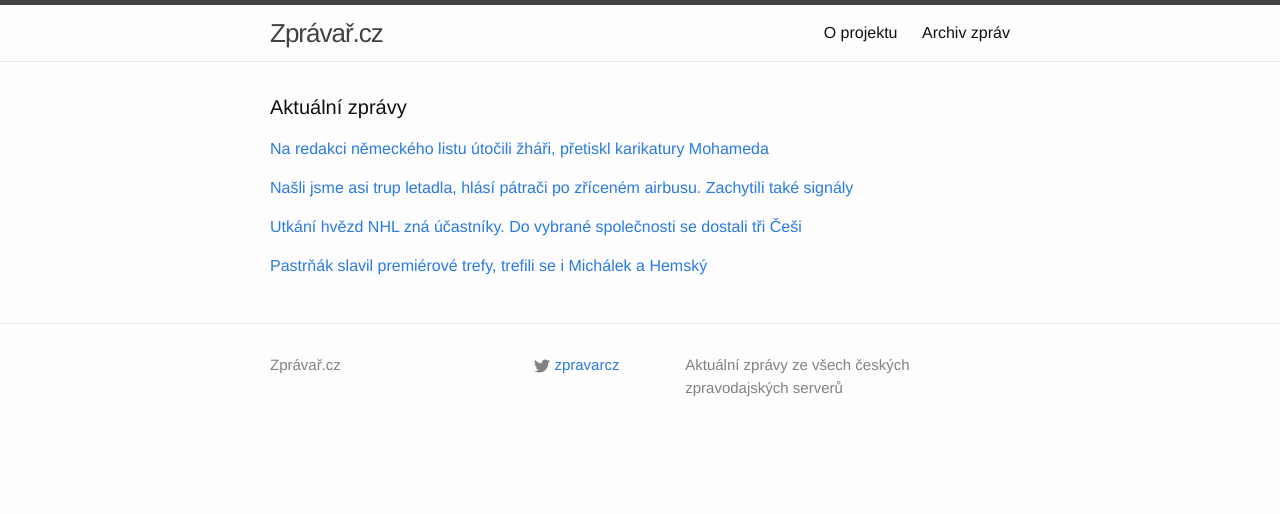
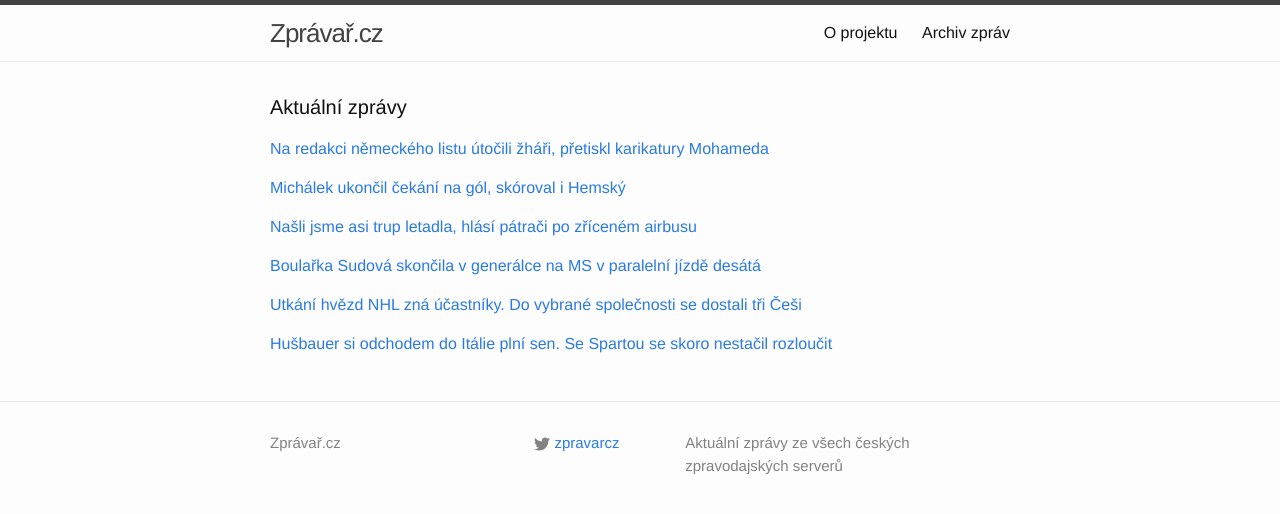
Before and after one commit to adliska/zpravar, a Jekyll site: the page built from index.html, in a window 1280 px wide. Shown: the top 514 px of the page. Built offline with Jekyll 4.4.1, drawn with Linux system fonts in a browser that asks for light colours.

Commit message:
zpravar news update

```diff
--- a/index.html
+++ b/index.html
@@ -22,25 +22,41 @@ layout: default
 <li><a href=http://www.novinky.cz/zahranicni/evropa/358426-utoky-ve-francii-mohou-byt-zacatkem-vlny-atentatu-v-evrope.html>Útoky ve Francii mohou být začátkem vlny atentátů v Evropě - www.novinky.cz</a></li>
 <li><a href=http://www.ceskenoviny.cz/zpravy/zpravy/utoky-ve-francii-pry-mohou-byt-zacatkem-vlny-atentatu-v-evrope/1167433>Útoky ve Francii prý mohou být začátkem vlny atentátů v Evropě - www.ceskenoviny.cz</a></li>
 </ul>
-</div><p><a href="javascript:;" onclick="toggle_visibility('zpravy1')">Našli jsme asi trup letadla, hlásí pátrači po zříceném airbusu. Zachytili také signály</a></p>
+</div><p><a href="javascript:;" onclick="toggle_visibility('zpravy1')">Michálek ukončil čekání na gól, skóroval i Hemský</a></p>
 <div id="zpravy1" style="display:none">
 <ul>
+<li><a href=http://www.tyden.cz/rubriky/sport/hokej/nhl/michalek-ukoncil-cekani-na-gol-skoroval-i-hemsky_329736.html>Michálek ukončil čekání na gól, skóroval i Hemský - www.tyden.cz</a></li>
+<li><a href=http://www.tyden.cz/rubriky/sport/hokej/nhl/pastrnak-slavil-premierove-trefy-trefili-se-i-michalek-a-hemsky_329736.html>Pastrňák slavil premiérové trefy, trefili se i Michálek a Hemský - www.tyden.cz</a></li>
+<li><a href=http://www.denik.cz/hokej/michalek-ukoncil-v-nhl-cekani-na-gol-pastrnak-byl-v-sedmem-nebi-20150111.html>Michálek ukončil v NHL čekání na gól, Pastrňák byl v sedmém nebi - www.denik.cz</a></li>
+<li><a href=http://www.sportovninoviny.cz/zpravy/michalek-ukoncil-v-nhl-cekani-na-gol-pastrnak-byl-v-sedmem-nebi/1167425>Michálek ukončil v NHL čekání na gól, Pastrňák byl v sedmém nebi	 - www.sportovninoviny.cz</a></li>
+</ul>
+</div><p><a href="javascript:;" onclick="toggle_visibility('zpravy2')">Našli jsme asi trup letadla, hlásí pátrači po zříceném airbusu</a></p>
+<div id="zpravy2" style="display:none">
+<ul>
+<li><a href=http://www.novinky.cz/zahranicni/svet/358431-nasli-jsme-asi-trup-letadla-hlasi-patraci-po-zricenem-airbusu.html>Našli jsme asi trup letadla, hlásí pátrači po zříceném airbusu - www.novinky.cz</a></li>
 <li><a href=http://www.novinky.cz/zahranicni/svet/358431-nasli-jsme-asi-trup-letadla-hlasi-patraci-po-zricenem-airbusu-zachytili-take-signaly.html>Našli jsme asi trup letadla, hlásí pátrači po zříceném airbusu. Zachytili také signály - www.novinky.cz</a></li>
 <li><a href=http://zpravy.aktualne.cz/zahranici/nasli-jsme-trup-zriceneho-airbusu-hlasi-indonesti-patraci/r~959d0dd2995e11e4bdad0025900fea04/>Našli jsme trup zříceného airbusu, hlásí indonéští pátrači - zpravy.aktualne.cz</a></li>
 <li><a href=http://www.ceskenoviny.cz/zpravy/zpravy/indonesti-patraci-pry-lokalizovali-trup-zriceneho-letadla/1167446>Indonéští pátrači prý lokalizovali trup zříceného letadla - www.ceskenoviny.cz</a></li>
 </ul>
-</div><p><a href="javascript:;" onclick="toggle_visibility('zpravy2')">Utkání hvězd NHL zná účastníky. Do vybrané společnosti se dostali tři Češi</a></p>
-<div id="zpravy2" style="display:none">
+</div><p><a href="javascript:;" onclick="toggle_visibility('zpravy3')">Boulařka Sudová skončila v generálce na MS v paralelní jízdě desátá</a></p>
+<div id="zpravy3" style="display:none">
+<ul>
+<li><a href=http://www.denik.cz/zimni_sporty/boularka-sudova-skoncila-v-generalce-na-ms-v-paralelni-jizde-desata-20150111.html>Boulařka Sudová skončila v generálce na MS v paralelní jízdě desátá - www.denik.cz</a></li>
+<li><a href=http://www.sportovninoviny.cz/zpravy/sudova-byla-v-paralelni-jizde-v-boulich-v-deer-valley-desata/1167469>Sudová byla v paralelní jízdě v boulích v Deer Valley desátá - www.sportovninoviny.cz</a></li>
+<li><a href=http://sport.idnes.cz/akrobaticke-lyzovani-boule-sudova-d5h-/lyzovani.aspx?c=A150111_082425_lyzovani_rou>Boulařka Sudová skončila v paralelní jízdě v Deer Valley desátá - sport.idnes.cz</a></li>
+</ul>
+</div><p><a href="javascript:;" onclick="toggle_visibility('zpravy4')">Utkání hvězd NHL zná účastníky. Do vybrané společnosti se dostali tři Češi</a></p>
+<div id="zpravy4" style="display:none">
 <ul>
 <li><a href=http://www.denik.cz/hokej/utkani-hvezd-nhl-zna-ucastniky-do-vybrane-spolecnosti-se-dostali-tri-cesi-201501.html>Utkání hvězd NHL zná účastníky. Do vybrané společnosti se dostali tři Češi - www.denik.cz</a></li>
 <li><a href=http://sport.aktualne.cz/voracek-elias-a-vrbata-byli-nominovani-na-utkani-hvezd-nhl/r~1a03c2a8996111e49e4b0025900fea04/>Voráček, Eliáš a Vrbata byli nominováni na Utkání hvězd NHL - sport.aktualne.cz</a></li>
 <li><a href=http://www.sportovninoviny.cz/zpravy/voracek-elias-a-vrbata-byli-nominovani-na-utkani-hvezd-nhl/1167456>Voráček, Eliáš a Vrbata byli nominováni na Utkání hvězd NHL - www.sportovninoviny.cz</a></li>
 </ul>
-</div><p><a href="javascript:;" onclick="toggle_visibility('zpravy3')">Pastrňák slavil premiérové trefy, trefili se i Michálek a Hemský</a></p>
-<div id="zpravy3" style="display:none">
+</div><p><a href="javascript:;" onclick="toggle_visibility('zpravy5')">Hušbauer si odchodem do Itálie plní sen. Se Spartou se skoro nestačil rozloučit</a></p>
+<div id="zpravy5" style="display:none">
 <ul>
-<li><a href=http://www.tyden.cz/rubriky/sport/hokej/nhl/pastrnak-slavil-premierove-trefy-trefili-se-i-michalek-a-hemsky_329736.html>Pastrňák slavil premiérové trefy, trefili se i Michálek a Hemský - www.tyden.cz</a></li>
-<li><a href=http://www.denik.cz/hokej/michalek-ukoncil-v-nhl-cekani-na-gol-pastrnak-byl-v-sedmem-nebi-20150111.html>Michálek ukončil v NHL čekání na gól, Pastrňák byl v sedmém nebi - www.denik.cz</a></li>
-<li><a href=http://www.sportovninoviny.cz/zpravy/michalek-ukoncil-v-nhl-cekani-na-gol-pastrnak-byl-v-sedmem-nebi/1167425>Michálek ukončil v NHL čekání na gól, Pastrňák byl v sedmém nebi	 - www.sportovninoviny.cz</a></li>
+<li><a href=http://www.denik.cz/fotbal/husbauer-si-odchodem-do-italie-plni-sen-se-spartou-se-skoro-nestacil-rozloucit-2.html>Hušbauer si odchodem do Itálie plní sen. Se Spartou se skoro nestačil rozloučit - www.denik.cz</a></li>
+<li><a href=http://sport.aktualne.cz/husbauer-si-splnil-sen-moc-jsem-si-pral-dostat-se-do-italie/r~2dfa4606996b11e49bec0025900fea04/>Hušbauer si splnil sen. Moc jsem si přál dostat se do Itálie - sport.aktualne.cz</a></li>
+<li><a href=http://www.sportovninoviny.cz/zpravy/husbauer-italie-byla-vzdy-jednou-z-mych-vysnenych-zemi/1167476>Hušbauer: Itálie byla vždy jednou z mých vysněných zemí - www.sportovninoviny.cz</a></li>
 </ul>
 </div></div>
```
